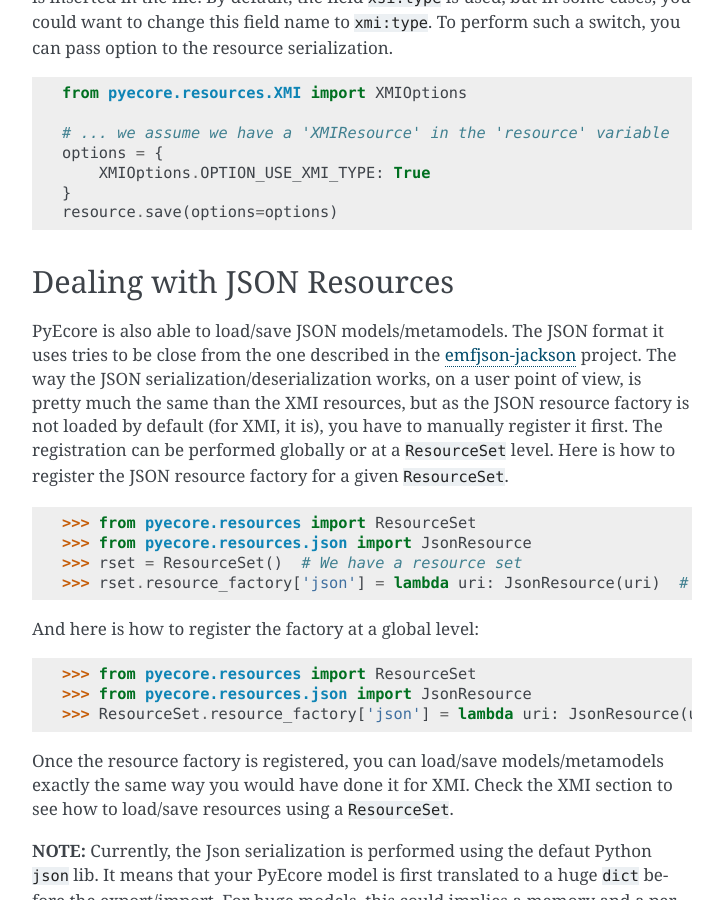
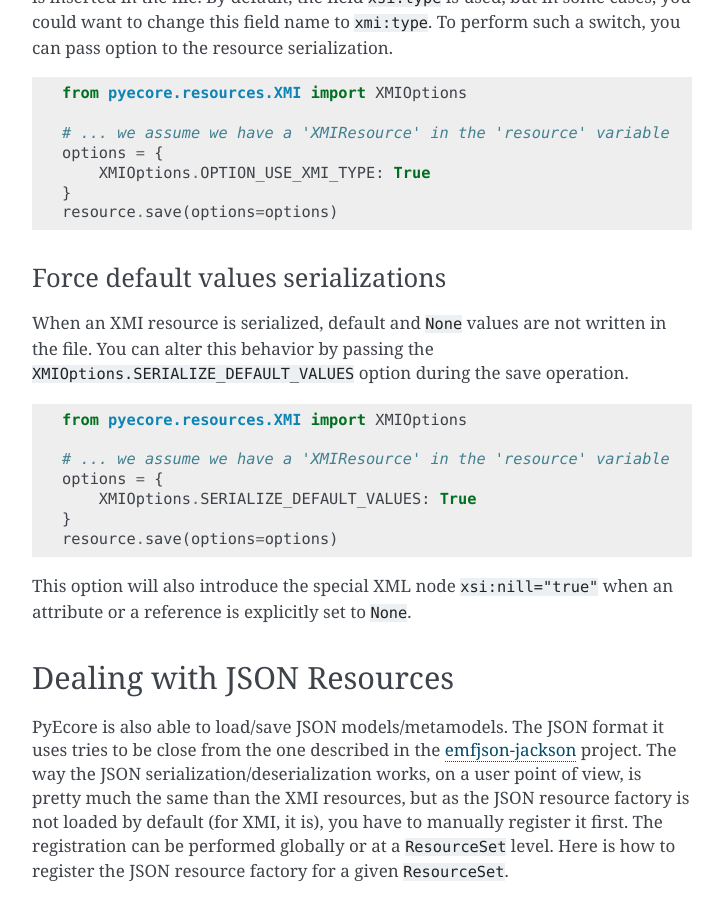
Before and after one commit to pyecore/pyecore, a Sphinx documentation site: the page built from doc/source/user/quickstart.rst, in a window 1280 px wide and 900 px high, scrolled down 11785 px. Shown: the whole window, without its empty margins (388-1111 px from the left). Built offline with Sphinx 7.4.7, drawn with Linux system fonts in a browser that asks for light colours; comment, search, counter and statistics services are not loaded.

Commit message:
Update documentation about default value serialization for XMI

```diff
--- a/doc/source/user/quickstart.rst
+++ b/doc/source/user/quickstart.rst
@@ -644,6 +644,26 @@ a switch, you can pass option to the resource serialization.
     resource.save(options=options)
 
 
+Force default values serializations
+~~~~~~~~~~~~~~~~~~~~~~~~~~~~~~~~~~~
+
+When an XMI resource is serialized, default and ``None`` values are not written
+in the file. You can alter this behavior by passing the
+``XMIOptions.SERIALIZE_DEFAULT_VALUES`` option during the save operation.
+
+.. code-block:: python
+
+    from pyecore.resources.XMI import XMIOptions
+
+    # ... we assume we have a 'XMIResource' in the 'resource' variable
+    options = {
+        XMIOptions.SERIALIZE_DEFAULT_VALUES: True
+    }
+    resource.save(options=options)
+
+This option will also introduce the special XML node ``xsi:nill="true"`` when
+an attribute or a reference is explicitly set to ``None``.
+
 Dealing with JSON Resources
 ---------------------------
 
```
